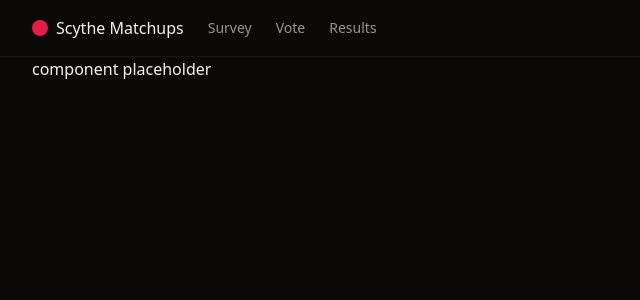
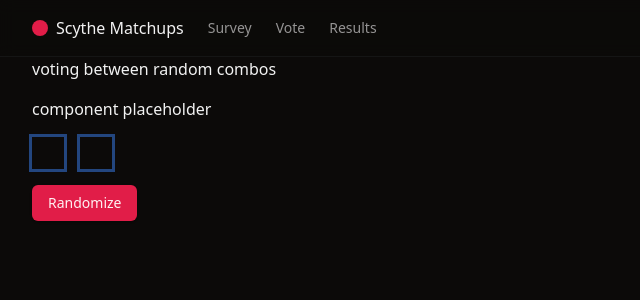
Before and after one commit to nrsimonelli/balanced-workforce, a React (Vite) app: page /vote in a window 1280 px wide. Shown: the top 300 px of the page, without its empty margins (0-640 px from the left). Built offline with nearby package versions, Linux system fonts and the light colour scheme.

Commit message:
typescript things

```diff
--- /dev/null
+++ b/src/lib/constants.ts
@@ -0,0 +1,21 @@
+export const FACTION_KEY = {
+  1: 'crimea',
+  2: 'saxony',
+  3: 'polania',
+  4: 'albion',
+  5: 'nordic',
+  6: 'rusviet',
+  7: 'togawa',
+} as const
+
+export const MAT_KEY = {
+  1: 'industrial',
+  2: 'engineering',
+  3: 'militant',
+  4: 'patriotic',
+  5: 'innovative',
+  6: 'mechanical',
+  7: 'agricultural',
+} as const
+
+export type ComboId = `${keyof typeof FACTION_KEY}${keyof typeof MAT_KEY}`
--- /dev/null
+++ b/src/lib/voting.ts
@@ -0,0 +1,58 @@
+import { ComboId, FACTION_KEY, MAT_KEY } from './constants'
+
+const getRandomKey = (previousInt?: number): number => {
+  const newInt = Math.floor(Math.random() * 7) + 1
+
+  if (!previousInt || previousInt !== newInt) {
+    return newInt
+  }
+
+  return getRandomKey(previousInt)
+}
+
+const isComboType = (combination: string): combination is ComboId => {
+  return (combination as ComboId) !== undefined
+}
+
+export const generateCombinationsForVoting = (
+  previousCombo1?: ComboId,
+  previousCombo2?: ComboId
+): [ComboId, ComboId] => {
+  const combo1Faction = getRandomKey(
+    previousCombo1 ? Number(previousCombo1[0]) : undefined
+  )
+  const combo1Mat = getRandomKey(
+    previousCombo1 ? Number(previousCombo1[1]) : undefined
+  )
+
+  const combo2Faction = getRandomKey(combo1Faction)
+  const combo2Mat = getRandomKey(combo1Mat)
+
+  const firstCombination = `${combo1Faction}${combo1Mat}`
+  const secondCombination = `${combo2Faction}${combo2Mat}`
+
+  if (isComboType(firstCombination) && isComboType(secondCombination)) {
+    return [firstCombination, secondCombination]
+  } else {
+    return generateCombinationsForVoting(previousCombo1, previousCombo2)
+  }
+}
+
+const isKeyOf = <T extends object>(
+  obj: T,
+  key: string | number | symbol
+): key is keyof T => {
+  return key in obj !== undefined
+}
+
+export const getDisplayName = (combination: ComboId): string => {
+  const faction = Number(combination[0])
+  const mat = Number(combination[1])
+
+  const factionName = isKeyOf(FACTION_KEY, faction)
+    ? FACTION_KEY[faction]
+    : 'unknown'
+  const matName = isKeyOf(MAT_KEY, mat) ? MAT_KEY[mat] : 'unknown'
+
+  return `${factionName} ${matName}`
+}
--- a/src/pages/home.tsx
+++ b/src/pages/home.tsx
@@ -1,3 +1,21 @@
+import { Button } from '@/components/ui/button'
+
 export const Home = () => {
-  return <div>component placeholder</div>
+  return (
+    <div>
+      <div>
+        <p>title</p>
+        <p>subtitle</p>
+      </div>
+
+      <div>
+        <p>longer section of text</p>
+      </div>
+
+      <div>
+        <Button>Click me</Button>
+        <p>or also click me for reasons</p>
+      </div>
+    </div>
+  )
 }
--- a/src/pages/matchup-survey.tsx
+++ b/src/pages/matchup-survey.tsx
@@ -1,3 +1,8 @@
 export const Survey = () => {
-  return <div>component placeholder</div>
+  return (
+    <div>
+      <p>1 v 1 matchup survey</p>
+      <p>component placeholder</p>
+    </div>
+  )
 }
--- a/src/pages/results.tsx
+++ b/src/pages/results.tsx
@@ -1,3 +1,8 @@
 export const Results = () => {
-  return <div>component placeholder</div>
+  return (
+    <div>
+      <p>results table for survey and for strongest combo</p>
+      <p>placeholder</p>
+    </div>
+  )
 }
--- a/src/pages/vote.tsx
+++ b/src/pages/vote.tsx
@@ -1,3 +1,35 @@
+import { Button } from '@/components/ui/button'
+import { ComboId } from '@/lib/constants'
+import { generateCombinationsForVoting, getDisplayName } from '@/lib/voting'
+import { useState } from 'react'
+
 export const Vote = () => {
-  return <div>component placeholder</div>
+  const [firstCombo, setFirstcombo] = useState<ComboId | undefined>()
+  const [secondCombo, setSecondCombo] = useState<ComboId | undefined>()
+
+  const handleRandomize = () => {
+    const [randomCombo1, randomCombo2] = generateCombinationsForVoting(
+      firstCombo,
+      secondCombo
+    )
+    setFirstcombo(randomCombo1)
+    setSecondCombo(randomCombo2)
+  }
+
+  return (
+    <div className='space-y-4'>
+      <p>voting between random combos</p>
+      <p>component placeholder</p>
+      <div className='flex flex-row space-x-4'>
+        <div className='p-4 capitalize ring'>
+          <p>{firstCombo && getDisplayName(firstCombo)}</p>
+        </div>
+        <div className='p-4 capitalize ring'>
+          <p>{secondCombo && getDisplayName(secondCombo)}</p>
+        </div>
+      </div>
+
+      <Button onClick={handleRandomize}>Randomize</Button>
+    </div>
+  )
 }
```
